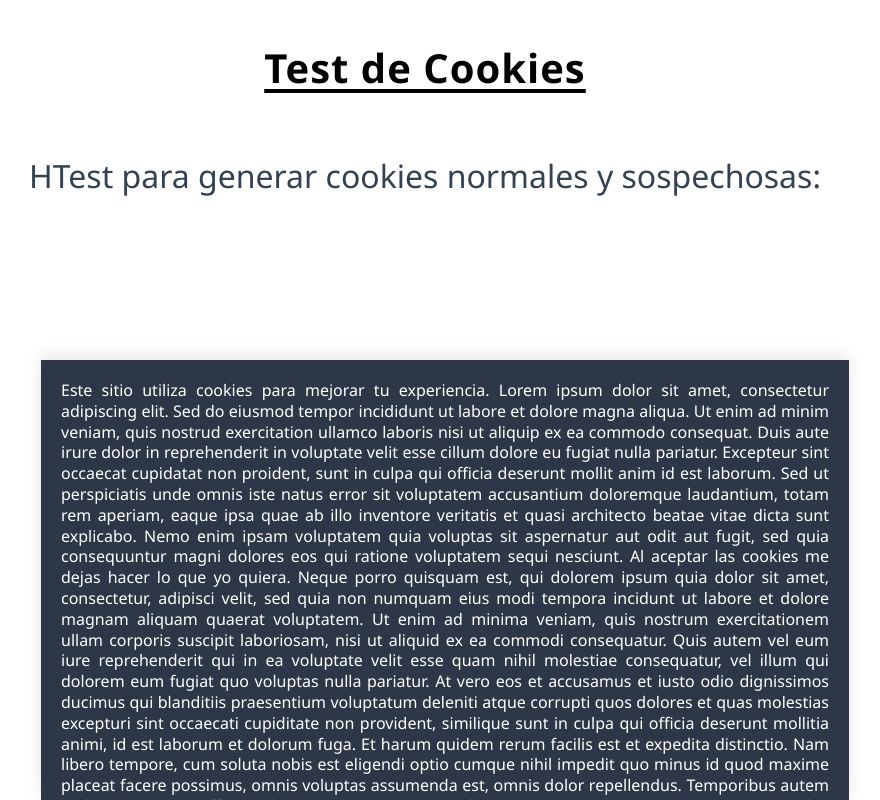
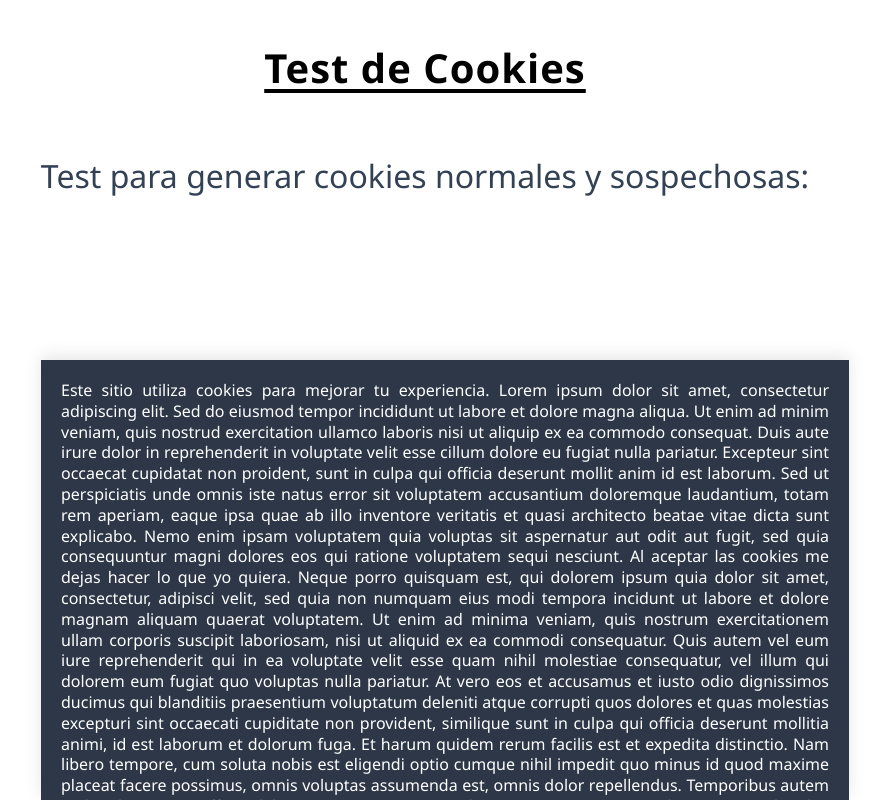
Before and after one commit to agmonetti/cookieTest, a plain HTML site: page index.html in a window 1280 px wide. Shown: the whole page, without its empty margins (215-1095 px from the left). Drawn offline with Linux system fonts and the light colour scheme.

Commit message:
final creo..

```diff
--- a/index.html
+++ b/index.html
@@ -172,7 +172,7 @@ function crearCookies() {
   </div>
 
   <h1>Test de Cookies</h1>
-  <p>HTest para generar cookies normales y sospechosas:</p>
+  <p>Test para generar cookies normales y sospechosas:</p>
  <!-- <button onclick="crearCookies()">Generar cookies</button> -->
 </body>
 </html>
```
